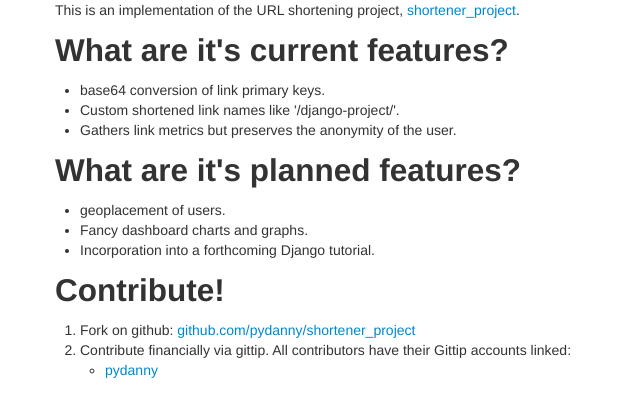
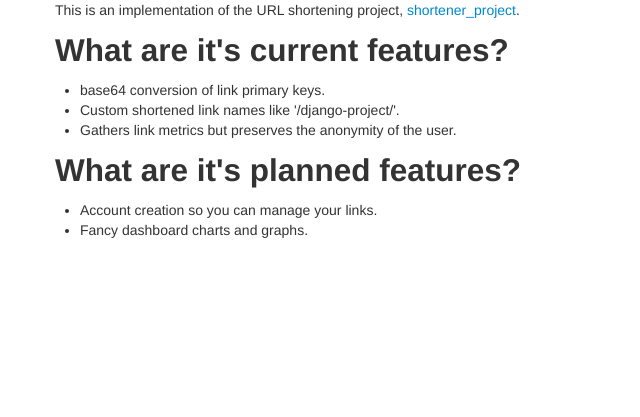
Before and after one commit to pydanny/shortener_project, a Django app: page / in a window 1280 px wide. Shown: the part 202-619 px from the top of the page, without its empty margins (0-640 px from the left). Run offline with Django 3.2, Linux system fonts and the light colour scheme; some libraries are stand-ins or nearby versions.

Commit message:
Cleaner results

```diff
--- a/shortener/templates/home.html
+++ b/shortener/templates/home.html
@@ -20,27 +20,8 @@
 <h2>What are it's planned features?</h2>
 
 <ul>
-    <li>geoplacement of users.</li>
+    <li>Account creation so you can manage your links.</li>
     <li>Fancy dashboard charts and graphs.</li>
-    <li>Incorporation into a forthcoming Django tutorial.</li>
 </ul>
 
-
-<h2>Contribute!</h2>
-
-<ol>
-    <li>Fork on github:
-        <a href="https://github.com/pydanny/shortener_project">github.com/pydanny/shortener_project</a>
-    </li>
-    <li>Contribute financially via gittip. All contributors have their Gittip accounts linked:
-
-        <ul>
-            <li>
-                <a href="https://gittip.com/pydanny">pydanny</a>
-            </li>
-        </ul>
-
-    </li>
-</ol>
-
 {% endblock content %}
--- a/shortener/templates/links/link_form.html
+++ b/shortener/templates/links/link_form.html
@@ -24,5 +24,6 @@
 {% block javascript %}{{ block.super }}
 <script type="text/javascript">
     $("#id_original_url").focus();
+    $('#id_original_url').addClass("span6");
 </script>
 {% endblock %}
```
Also changed, not shown: 1 other file.
